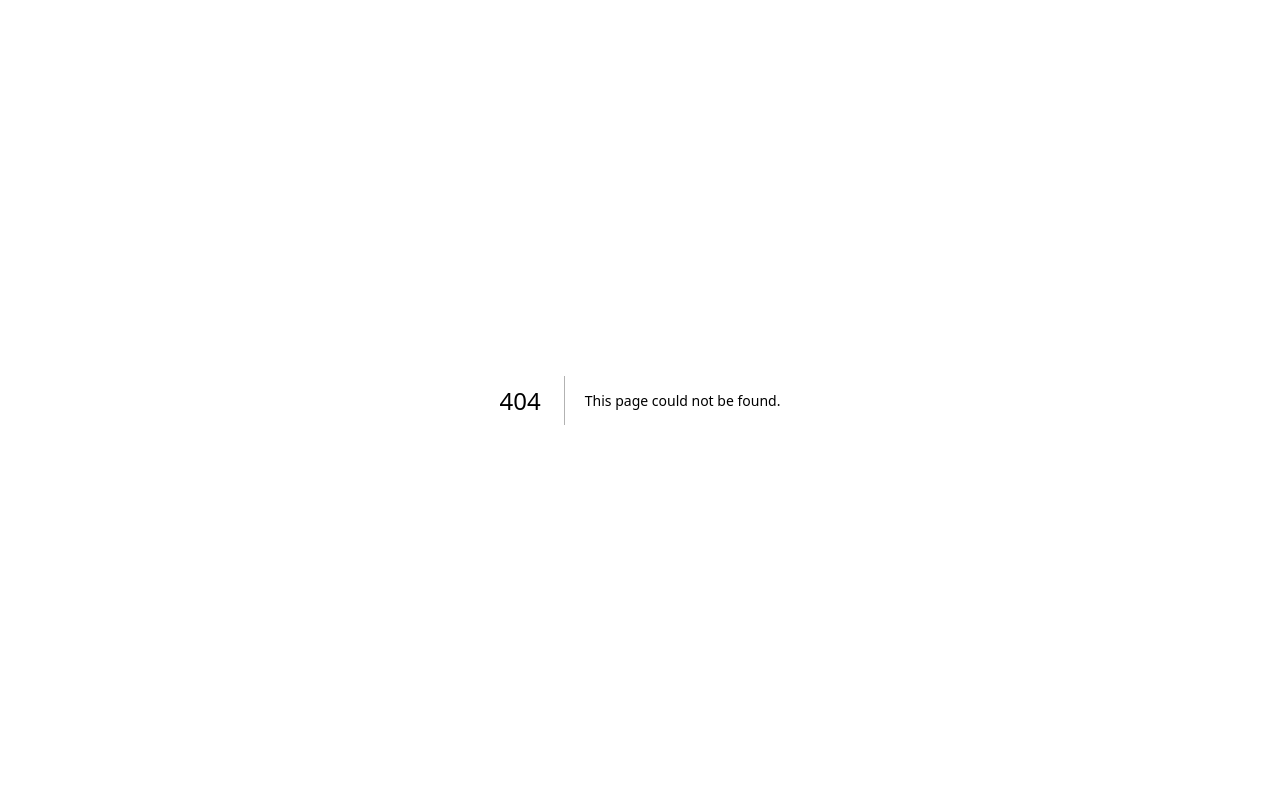
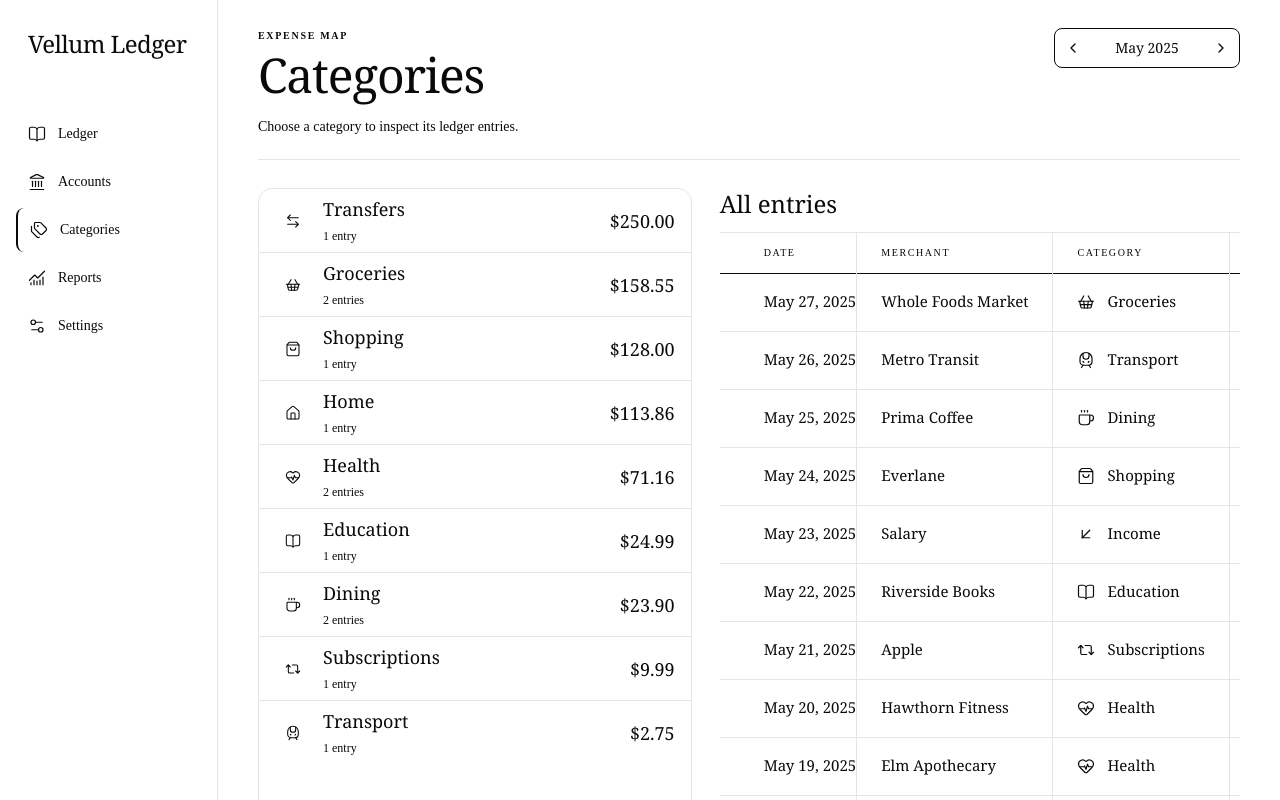
Before and after one commit to martoms/vellum-ledger, a Next.js app: page /categories in a window 1280 px wide. Before the commit this address had no page. Shown: the top 800 px of the page. Built offline with nearby package versions, Linux system fonts and the light colour scheme.

Commit message:
feat(categories): add category breakdown

```diff
--- /dev/null
+++ b/src/app/(workspace)/categories/page.tsx
@@ -0,0 +1,5 @@
+import { CategoriesPage } from '@/features/categories/categories-page'
+
+export default function CategoriesRoute() {
+  return <CategoriesPage />
+}
--- /dev/null
+++ b/src/features/categories/categories-page.tsx
@@ -0,0 +1,27 @@
+'use client'
+
+import { useMemo, useState } from 'react'
+import { TransactionCategoryIcon } from '@/components/transaction-category-icon'
+import { getCategoryBreakdown, selectTransactions, formatMoney } from '@/features/transactions/selectors'
+import type { CategoryId } from '@/features/transactions/types'
+import { PageHeading } from '@/features/workspace/page-heading'
+import { TransactionList } from '@/features/workspace/transaction-list'
+import { useLedger } from '@/features/workspace/ledger-provider'
+
+export function CategoriesPage() {
+  const { openComposer, removeTransaction, selectedMonth, transactions } = useLedger()
+  const [activeCategory, setActiveCategory] = useState<CategoryId | null>(null)
+  const breakdown = getCategoryBreakdown(transactions, selectedMonth)
+  const selectedTransactions = useMemo(() => selectTransactions(transactions, { month: selectedMonth, categoryId: activeCategory ?? 'all' }), [activeCategory, selectedMonth, transactions])
+
+  return (
+    <div className="mx-auto max-w-5xl">
+      <PageHeading eyebrow="Expense map" title="Categories"><p className="text-sm leading-6 text-[var(--vellum-muted)]">Choose a category to inspect its ledger entries.</p></PageHeading>
+      <div className="grid gap-7 lg:grid-cols-[minmax(0,1fr)_minmax(0,1.2fr)]">
+        <section aria-label="Category totals" className="rounded-xl border">
+          {breakdown.length === 0 ? <p className="p-6 text-sm text-[var(--vellum-muted)]">No spending for this month.</p> : breakdown.map((category) => <button key={category.id} type="button" onClick={() => setActiveCategory(category.id === activeCategory ? null : category.id)} className={`focus-ring flex min-h-16 w-full items-center gap-3 border-b px-4 text-left last:border-b-0 ${activeCategory === category.id ? 'bg-[var(--vellum-wash)]' : 'hover:bg-[var(--vellum-wash)]'}`}><span className="grid size-9 place-items-center rounded-full bg-[var(--vellum-paper-deep)]"><TransactionCategoryIcon categoryId={category.id} className="size-4" /></span><span className="min-w-0 flex-1"><span className="block font-serif text-lg">{category.label}</span><span className="text-xs text-[var(--vellum-muted)]">{category.count} {category.count === 1 ? 'entry' : 'entries'}</span></span><span className="font-serif text-lg">{formatMoney(category.amountCents)}</span></button>)}</section>
+        <section><h2 className="mb-3 font-serif text-2xl">{activeCategory ? `${breakdown.find((category) => category.id === activeCategory)?.label} entries` : 'All entries'}</h2><TransactionList transactions={selectedTransactions} onEdit={openComposer} onRemove={removeTransaction} /></section>
+      </div>
+    </div>
+  )
+}
```
